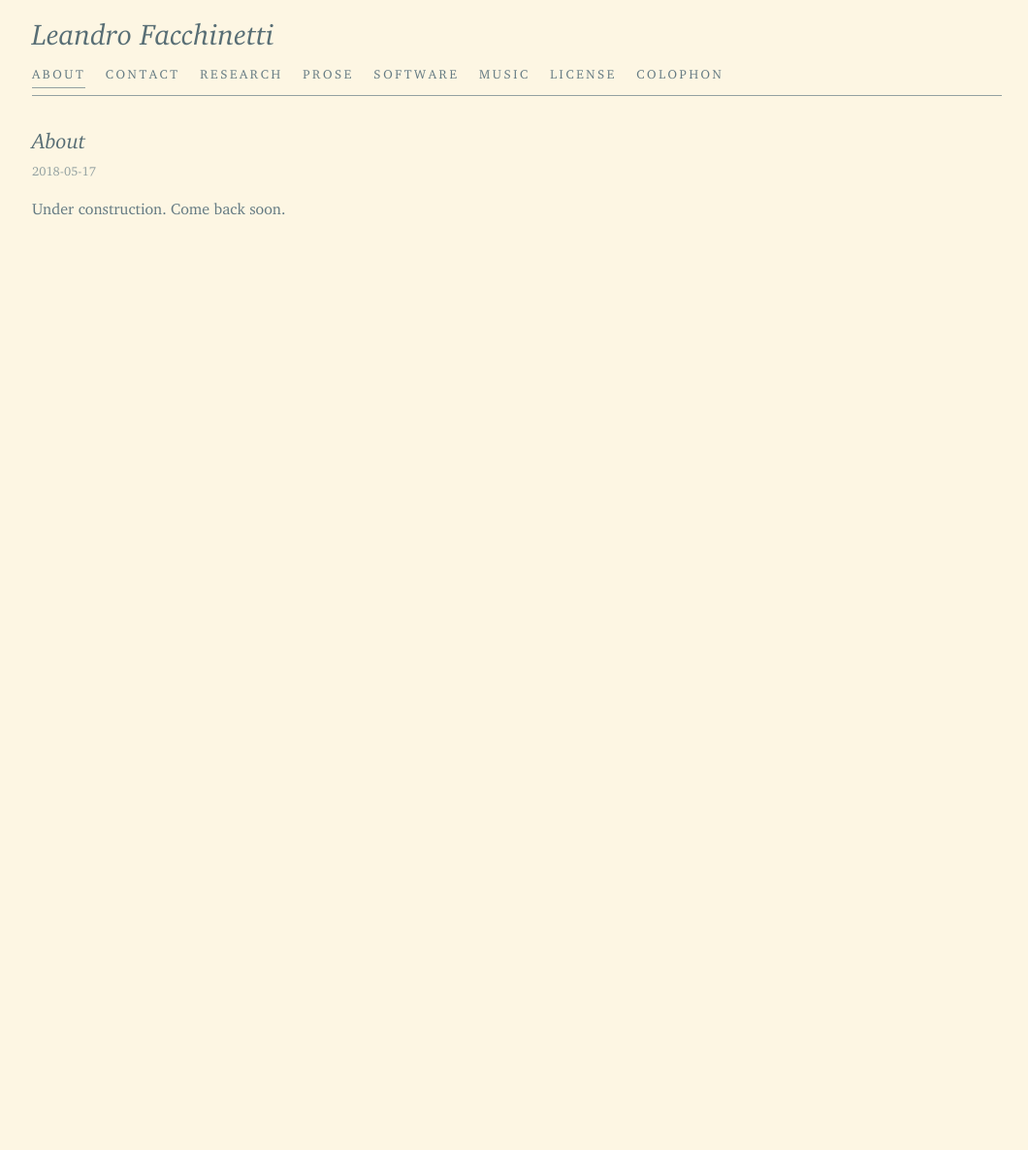
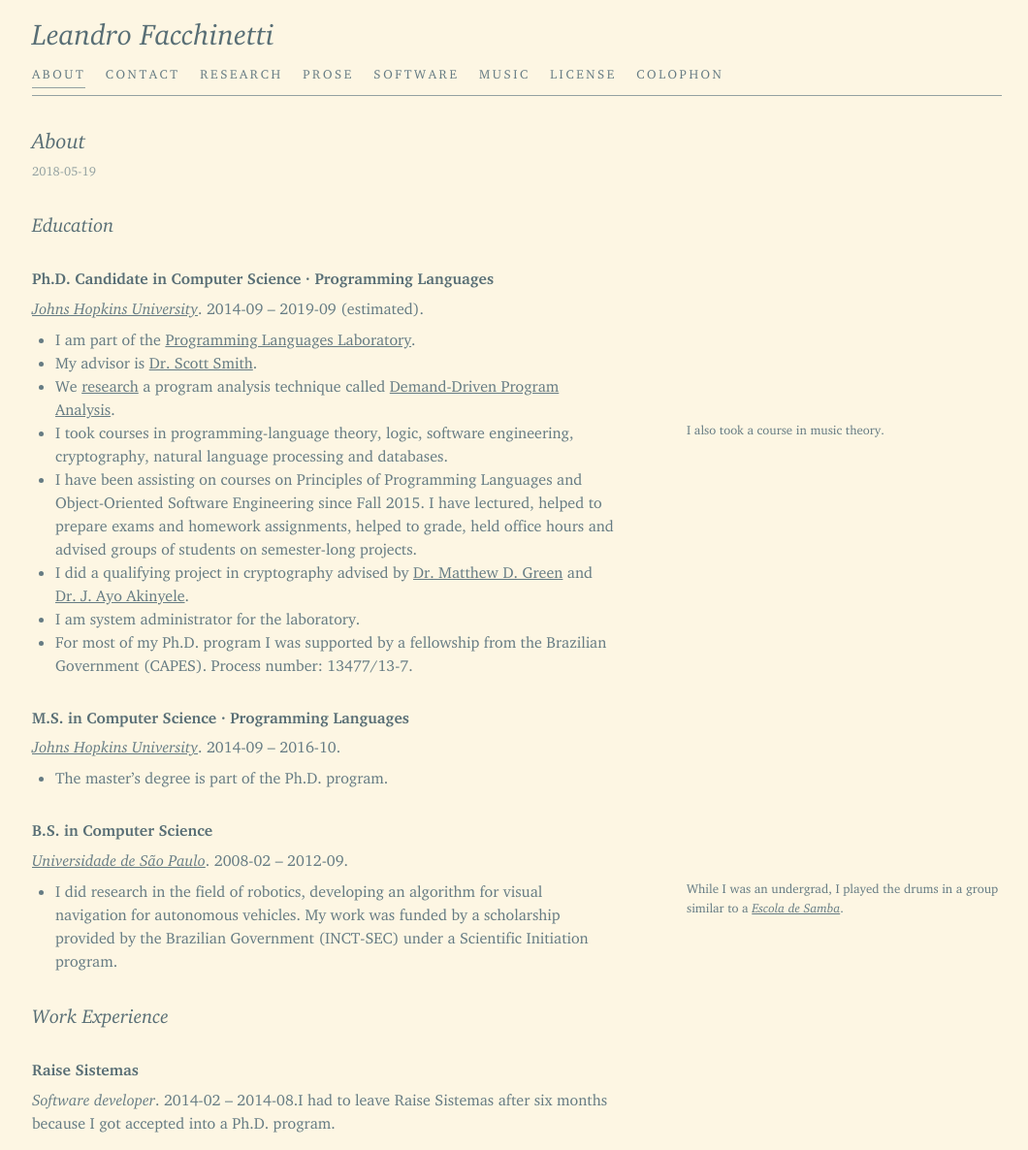
Before and after one commit to leafac/leafac.com, a Jekyll site: the page built from about.md, in a window 1280 px wide. Shown: the whole page at 97% size, without its empty margins (107-1167 px from the left). Built offline with Jekyll 4.4.1, drawn with Linux system fonts in a browser that asks for light colours; before the commit the page ends 900 px from its top, so only the background shows below that.

Commit message:
Some work on ‘About’

```diff
--- a/about.md
+++ b/about.md
@@ -1,7 +1,44 @@
 ---
 layout: default
 title: About
-date: 2018-05-17
+date: 2018-05-19
 ---
 
-Under construction. Come back soon.
+Education
+=========
+
+Ph.D. Candidate in Computer Science · Programming Languages
+-----------------------------------------------------------
+
+*[Johns Hopkins University](https://jhu.edu)*. 2014-09 – 2019-09 (estimated).
+
+- I am part of the [Programming Languages Laboratory](http://pl.cs.jhu.edu/).
+- My advisor is [Dr. Scott Smith](https://www.cs.jhu.edu/~scott/).
+- We [research](/research) a program analysis technique called [Demand-Driven Program Analysis](http://pl.cs.jhu.edu/projects/demand-driven-program-analysis/).
+- <aside markdown="span">I also took a course in music theory.</aside>I took courses in programming-language theory, logic, software engineering, cryptography, natural language processing and databases.
+- I have been assisting on courses on Principles of Programming Languages and Object-Oriented Software Engineering since Fall 2015. I have lectured, helped to prepare exams and homework assignments, helped to grade, held office hours and advised groups of students on semester-long projects.
+- I did a qualifying project in cryptography advised by [Dr. Matthew D. Green](https://isi.jhu.edu/~mgreen/) and [Dr. J. Ayo Akinyele](http://hms.isi.jhu.edu/index.php/people/6.html).
+- I am system administrator for the laboratory.
+- For most of my Ph.D. program I was supported by a fellowship from the Brazilian Government (CAPES). Process number: 13477/13-7.
+
+M.S. in Computer Science · Programming Languages
+------------------------------------------------
+
+*[Johns Hopkins University](https://jhu.edu)*. 2014-09 – 2016-10.
+
+- The master’s degree is part of the Ph.D. program.
+
+B.S. in Computer Science
+------------------------
+
+*[Universidade de São Paulo](http://www5.usp.br/)*. 2008-02 – 2012-09.
+
+- <aside markdown="span">While I was an undergrad, I played the drums in a group similar to a [*Escola de Samba*](https://en.wikipedia.org/wiki/Samba_school).</aside>I did research in the field of robotics, developing an algorithm for visual navigation for autonomous vehicles. My work was funded by a scholarship provided by the Brazilian Government (INCT-SEC) under a Scientific Initiation program.
+
+Work Experience
+===============
+
+[Raise Sistemas](http://raisesistemas.com.br/)
+----------------------------------------------
+
+*Software developer*. 2014-02 – 2014-08.<span class="margin-note" markdown="1">I had to leave Raise Sistemas after six months because I got accepted into a Ph.D. program.</span>
```
Also changed, not shown: index.md (+1 -1 lines), research.md (+4 -4 lines).
